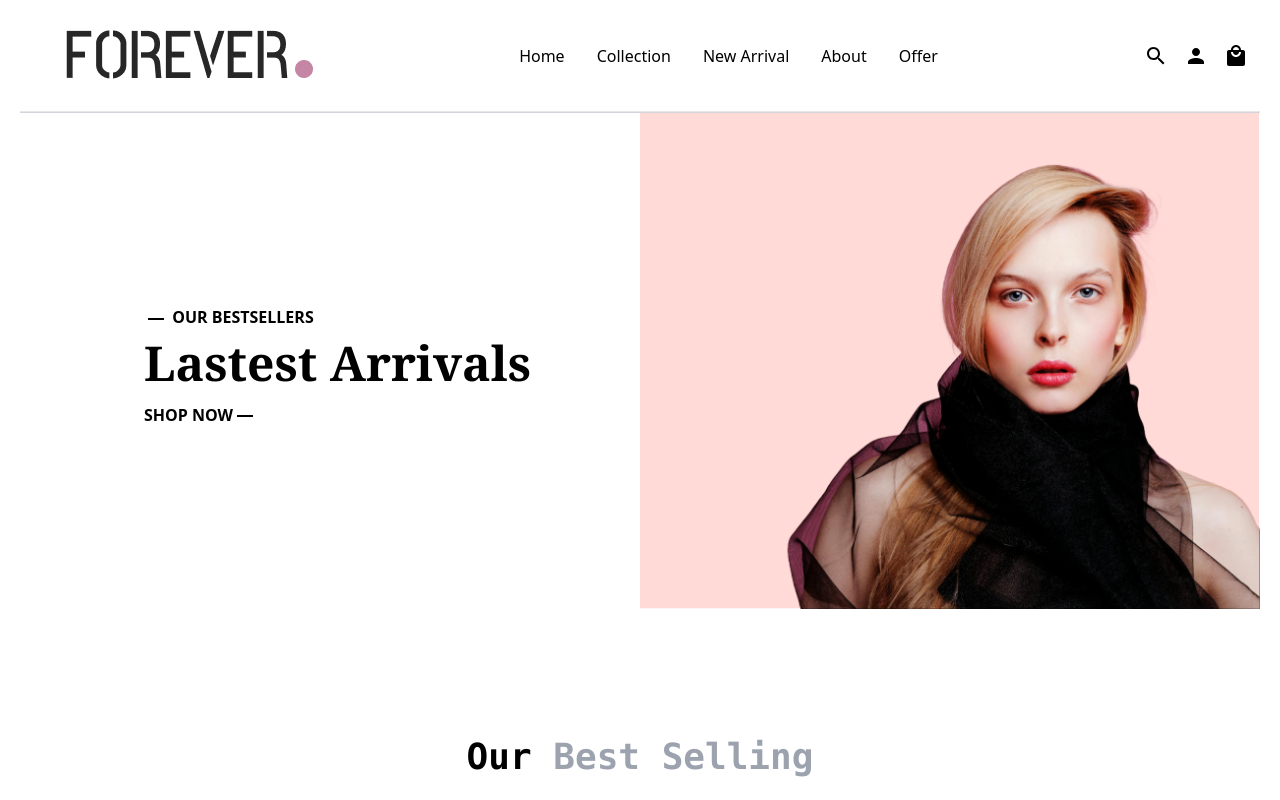
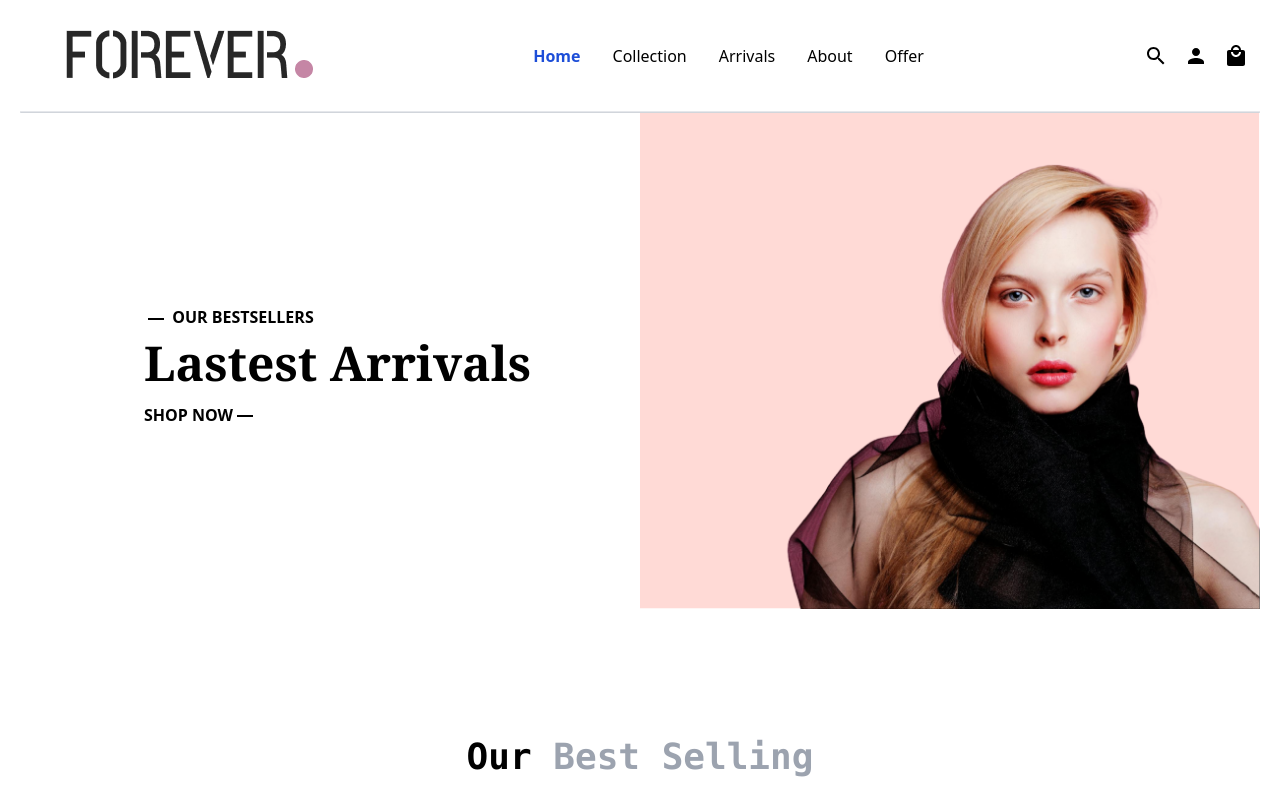
Before and after one commit to SyedAlishahid/Ecommerce-website, a React (Vite) app in the folder ecom-webpage/: page / in a window 1280 px wide. Shown: the top 800 px of the page. Built offline with nearby package versions, Linux system fonts and the light colour scheme.

Commit message:
Routes-Added

```diff
--- a/ecom-webpage/src/App.jsx
+++ b/ecom-webpage/src/App.jsx
@@ -3,7 +3,6 @@ function App() {
 
   return (
     <>
-    < Navbar />
     </>
   )
 }
--- a/ecom-webpage/src/Listitem.jsx
+++ b/ecom-webpage/src/Listitem.jsx
@@ -3,7 +3,7 @@ import React from 'react'
 function Listitem() {
   return (
     <div>
-      <h1>hola</h1>
+      <h1>Hola</h1>
     </div>
   )
 }
--- a/ecom-webpage/src/Navbar.jsx
+++ b/ecom-webpage/src/Navbar.jsx
@@ -9,10 +9,12 @@ import Collection from './Collection';
 import About from './About';
 import Footer from './Footer';
 import BestSelling from './BestSelling';
-import { useState } from 'react';
+import { NavLink, useLocation } from 'react-router-dom';
+import { useState, useEffect } from 'react';
 
 export default function Navbar() {
     const [sidebar, setSideBar] = useState(false);
+    const location = useLocation();
 
     function sidebarHandler() {
         setSideBar(!sidebar);
@@ -25,6 +27,19 @@ export default function Navbar() {
         }
     };
 
+    // Scroll automatically to the section based on the URL path
+    useEffect(() => {
+        if (location.pathname === '/about') {
+            scrollToSection('about');
+        } else if (location.pathname === '/collection') {
+            scrollToSection('collection');
+        } else if (location.pathname === '/offer') {
+            scrollToSection('offer');
+        } else if (location.pathname === '/') {
+            scrollToSection('home');
+        }
+    }, [location]);
+
     return (
         <>
             <div className='sticky top-0 bg-white z-50'>
@@ -34,11 +49,56 @@ export default function Navbar() {
                     </div>
 
                     <ul className="hidden lg:flex m-4 text-md font-medium relative text-black">
-                    <li className="pl-8 hover:text-blue-700 hover:cursor-pointer" onClick={() => scrollToSection('home')}>Home</li>
-                    <li className="pl-8 hover:text-blue-700 hover:cursor-pointer" onClick={() => scrollToSection('collection')}>Collection</li>
-                    <li className="pl-8 hover:text-blue-700 hover:cursor-pointer">New Arrival</li>
-                    <li className="pl-8 hover:text-blue-700 hover:cursor-pointer" onClick={() => scrollToSection('about')}>About</li>
-                    <li className="pl-8 hover:text-blue-700 hover:cursor-pointer" onClick={() => scrollToSection('offer')}>Offer</li>
+                        <li className="pl-8">
+                            <NavLink
+                                to="/"
+                                className={({ isActive }) =>
+                                    `hover:text-blue-700 hover:cursor-pointer ${isActive ? 'text-blue-700 font-bold' : 'font-medium text-black'}`
+                                }
+                            >
+                                Home
+                            </NavLink>
+                        </li>
+                        <li className="pl-8">
+                            <NavLink
+                                to="/collection"
+                                className={({ isActive }) =>
+                                    `hover:text-blue-700 hover:cursor-pointer ${isActive ? 'text-blue-700 font-bold' : 'font-medium text-black'}`
+                                }
+                            >
+                                Collection
+                            </NavLink>
+                        </li>
+                        <li className="pl-8">
+                            <NavLink
+                                to="/arrivals"
+                                className={({ isActive }) =>
+                                    `hover:text-blue-700 hover:cursor-pointer ${isActive ? 'text-blue-700 font-bold' : 'font-medium text-black'}`
+                                }
+                            >
+                                Arrivals
+                            </NavLink>
+                        </li>
+                        <li className="pl-8">
+                            <NavLink
+                                to="/about"
+                                className={({ isActive }) =>
+                                    `hover:text-blue-700 hover:cursor-pointer ${isActive ? 'text-blue-700 font-bold' : 'font-medium text-black'}`
+                                }
+                            >
+                                About
+                            </NavLink>
+                        </li>
+                        <li className="pl-8">
+                            <NavLink
+                                to="/offer"
+                                className={({ isActive }) =>
+                                    `hover:text-blue-700 hover:cursor-pointer ${isActive ? 'text-blue-700 font-bold' : 'font-medium text-black'}`
+                                }
+                            >
+                                Offer
+                            </NavLink>
+                        </li>
                     </ul>
 
                     <div className="hidden lg:flex m-4 cursor-pointer">
@@ -58,11 +118,56 @@ export default function Navbar() {
                     </div>
                     <div className="w-64 h-full bg-gray-900 text-white p-4">
                         <ul className="flex flex-col space-y-4 overflow-y-auto">
-                        <li className="hover:bg-gray-700 py-2 px-4 cursor-pointer" onClick={() => scrollToSection('home')}>Home</li>
-                        <li className="hover:bg-gray-700 py-2 px-4 cursor-pointer" onClick={() => scrollToSection('collection')}>Collection</li>
-                        <li className="hover:bg-gray-700 py-2 px-4 cursor-pointer" >New Arrivals</li>
-                        <li className="hover:bg-gray-700 py-2 px-4 cursor-pointer" onClick={() => scrollToSection('about')}>About</li>
-                        <li className="hover:bg-gray-700 py-2 px-4 cursor-pointer" onClick={() => scrollToSection('offer')}>Offer</li>
+                            <li>
+                                <NavLink
+                                    to="/"
+                                    className={({ isActive }) =>
+                                        `hover:bg-gray-700 py-2 px-4 cursor-pointer ${isActive ? 'text-blue-700 font-bold' : ''}`
+                                    }
+                                >
+                                    Home
+                                </NavLink>
+                            </li>
+                            <li>
+                                <NavLink
+                                    to="/collection"
+                                    className={({ isActive }) =>
+                                        `hover:bg-gray-700 py-2 px-4 cursor-pointer ${isActive ? 'text-blue-700 font-bold' : ''}`
+                                    }
+                                >
+                                    Collection
+                                </NavLink>
+                            </li>
+                            <li>
+                                <NavLink
+                                    to="/arrivals"
+                                    className={({ isActive }) =>
+                                        `hover:bg-gray-700 py-2 px-4 cursor-pointer ${isActive ? 'text-blue-700 font-bold' : ''}`
+                                    }
+                                >
+                                    Arrivals
+                                </NavLink>
+                            </li>
+                            <li>
+                                <NavLink
+                                    to="/about"
+                                    className={({ isActive }) =>
+                                        `hover:bg-gray-700 py-2 px-4 cursor-pointer ${isActive ? 'text-blue-700 font-bold' : ''}`
+                                    }
+                                >
+                                    About
+                                </NavLink>
+                            </li>
+                            <li>
+                                <NavLink
+                                    to="/offer"
+                                    className={({ isActive }) =>
+                                        `hover:bg-gray-700 py-2 px-4 cursor-pointer ${isActive ? 'text-blue-700 font-bold' : ''}`
+                                    }
+                                >
+                                    Offer
+                                </NavLink>
+                            </li>
                         </ul>
                     </div>
                 </div>
--- a/ecom-webpage/src/main.jsx
+++ b/ecom-webpage/src/main.jsx
@@ -1,9 +1,40 @@
 import React from 'react';
 import ReactDOM from 'react-dom/client';
-import App from './App';
+import { createBrowserRouter, RouterProvider } from 'react-router-dom';
+import Navbar from './Navbar';
+import Listitem from './Listitem';
+import Collection from './Collection';
+import About from './About';
+import Footer from './Footer';
 import './index.css';
+
+const router = createBrowserRouter([
+    {
+        path: "/",
+        element: <Navbar />,
+        children: [
+            {
+                path: "/arrivals",
+                element: <Listitem />,
+            },
+            {
+                path: "/collection",
+                element: <Collection />,
+            },
+            {
+                path: "/about",
+                element: <About />,
+            },
+            {
+                path: "/offer",
+                element: <Footer />,
+            },
+        ],
+    },
+]);
+
 ReactDOM.createRoot(document.getElementById('root')).render(
-  <React.StrictMode>
-    <App />
-  </React.StrictMode>
+    <React.StrictMode>
+        <RouterProvider router={router} />
+    </React.StrictMode>
 );
```
Lines whose indentation alone changed are shown as unchanged.
